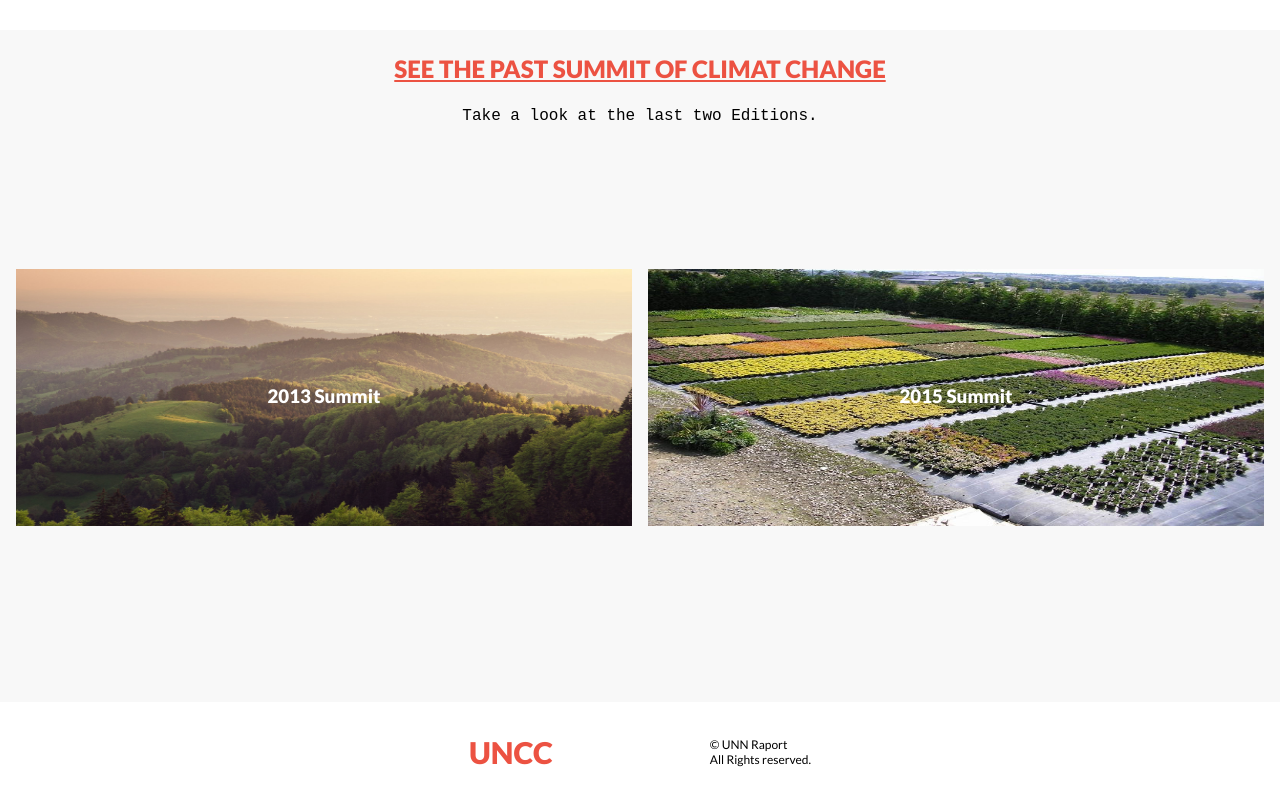
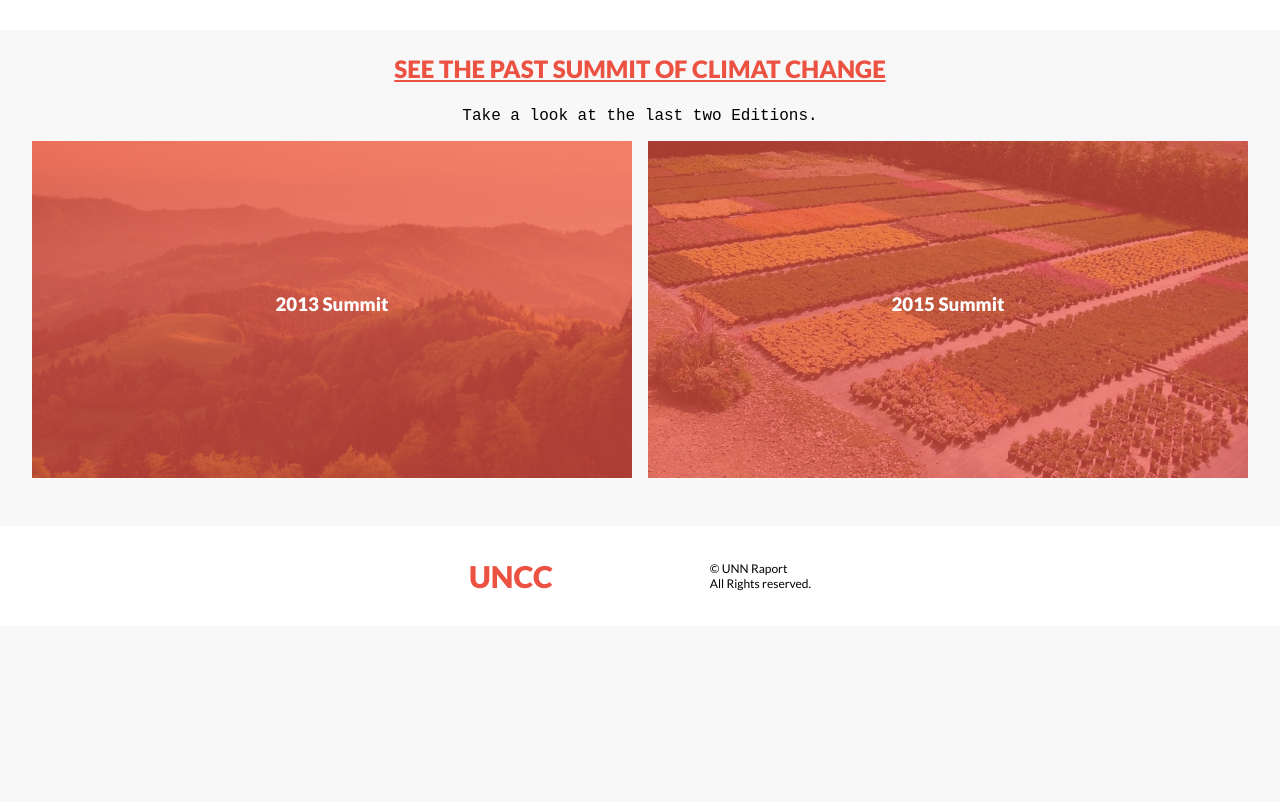
Before and after one commit to DanUshindi/Capston-first-module, a website: page partners.html in a window 1280 px wide. Shown: the part 860-1662 px from the top of the page. After the commit the page ends 1486 px from the top, so only its background shows below. Drawn offline with Linux system fonts and the light colour scheme.

Commit message:
Resiezed my images

```diff
--- a/index.css
+++ b/index.css
@@ -55,7 +55,6 @@ body {
   display: flex;
   flex-direction: column;
   width: 100vw;
-  height: 80vh;
   margin-bottom: 2rem;
 }
 
@@ -64,28 +63,34 @@ body {
   flex-direction: column;
   align-items: center;
   width: 100vw;
-  height: 100vh;
-  padding: 1rem;
+  padding: 1rem 2rem;
   gap: 1rem;
 }
 
 .past-project-bgr {
   flex: 1;
-  width: 59vw;
-  height: 50%;
+  width: 100%;
   display: flex;
   flex-direction: row;
   justify-content: space-around;
   position: relative;
   align-items: center;
   cursor: pointer;
-  transition: 0.3s;
+  overflow: hidden;
   background: rgb(236, 82, 66);
 }
 
-.past-project-bgr:hover {
-  opacity: 0.5;
-  transform: scale(1.02);
+.past-project-bgr-image {
+  width: 100%;
+  aspect-ratio: 2580 / 1451;
+  object-fit: cover;
+  opacity: 0.3;
+}
+
+.past-project-bgr:hover .past-project-bgr-image {
+  opacity: 1;
+  transform: scale(1.1);
+  transition: 500ms all ease-out;
 }
 
 .past-project-title {
@@ -152,11 +157,6 @@ h4 {
   color: rgb(236, 82, 66);
 }
 
-.past-project-bgr-image {
-  width: 100%;
-  height: 100%;
-}
-
 .overlay {
   position: absolute;
   top: 0;
@@ -169,4 +169,8 @@ h4 {
     display: flex;
     flex-direction: row;
   }
+
+  #hiddden-list {
+    display: none;
+  }
 }
--- a/partners.html
+++ b/partners.html
@@ -27,7 +27,7 @@
       <nav class="nav">
         <ul class="nav-list">
           <!-- <li class="nav-item"><a href="./index.html#home">Home</a></li> -->
-          <li class="nav-item"><a href="./index.html#home">Home</a></li>
+          <li class="nav-item" id="hiddden-list"><a href="./index.html#home">Home</a></li>
           <li class="nav-item"><a href="#" class="black">Program</a></li>
           <li class="nav-item"><a href="#" class="black">Join</a></li>
           <li class="nav-item"><a href="#partners" class="black">Partners</a></li>
--- a/style.css
+++ b/style.css
@@ -702,7 +702,7 @@ a {
     text-align: center;
   }
 
-  .not-displayed {
+  #not-displayed {
     display: none;
   }
 }
```
